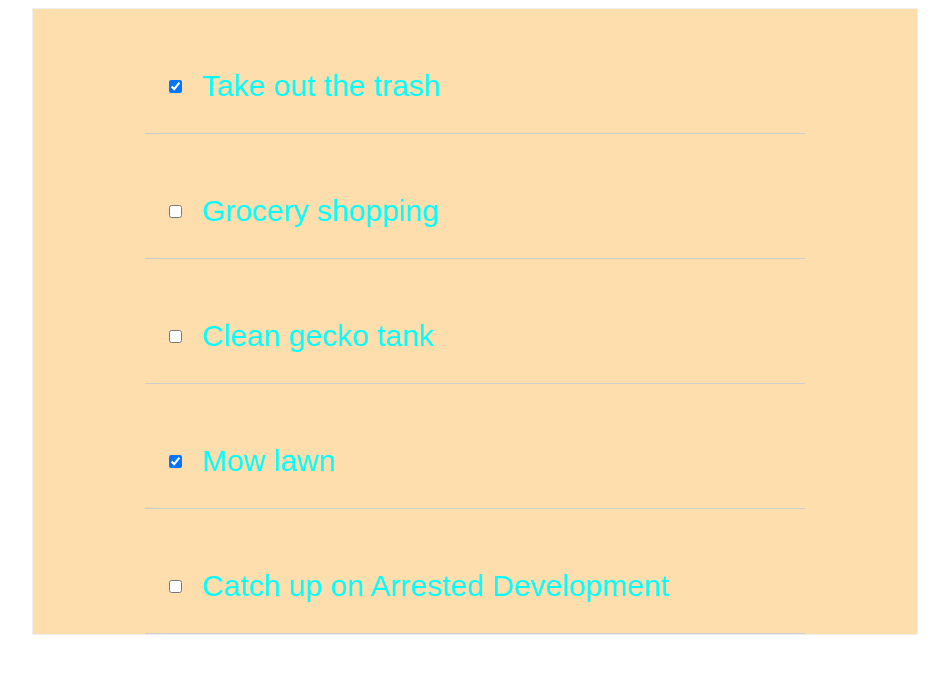
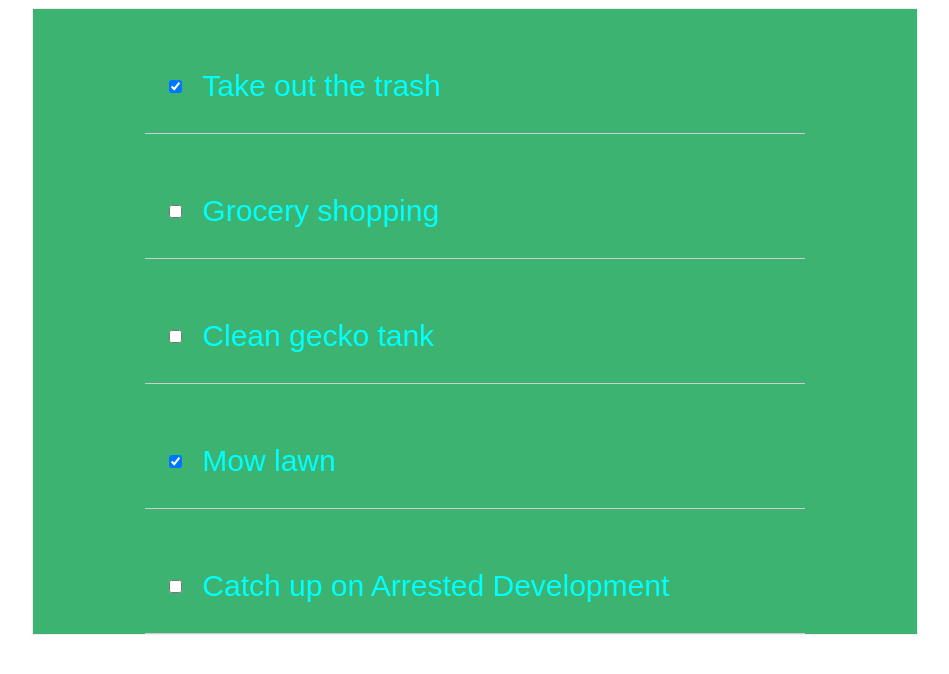
Before and after one commit to MisterPNP/ToDoList-React, a React (Create React App) app: page / in a window 1280 px wide. Shown: the top 674 px of the page, without its empty margins (165-1114 px from the left). Built offline with nearby package versions, Linux system fonts and the light colour scheme.

Commit message:
add states and clear up code

```diff
--- a/src/checkbox.css
+++ b/src/checkbox.css
@@ -12,7 +12,7 @@
 }
 
 .todolist {
-    background-color: navajowhite;
+    background-color: mediumseagreen;
     margin: auto;
     width: 70%;
     display: flex;
--- a/src/components/App.js
+++ b/src/components/App.js
@@ -5,13 +5,25 @@ import React from "react"
 import Checkbox from "./Checkbox";
 import todosData from "../data/todoData";
 
-function App() {
+class App extends React.Component {
 
-    const checkboxes = todosData.map(checkbox => {
+    constructor() {
+        super()
+        this.state = {
+            checkboxes: todosData
+        }
+    }
+
+    setCheckBoxes() {
+        return(
+            this.state.checkboxes.map(checkbox => {
             return(<Checkbox
                 item={checkbox}
             />)
-    })
+        }))
+    }
+    render() {
+        const checkboxes = this.setCheckBoxes()
 
         return(
             <div className="todolist">
@@ -19,5 +31,6 @@ function App() {
             </div>
         )
     }
+}
 
 export default App;
```
Lines whose indentation alone changed are shown as unchanged.
